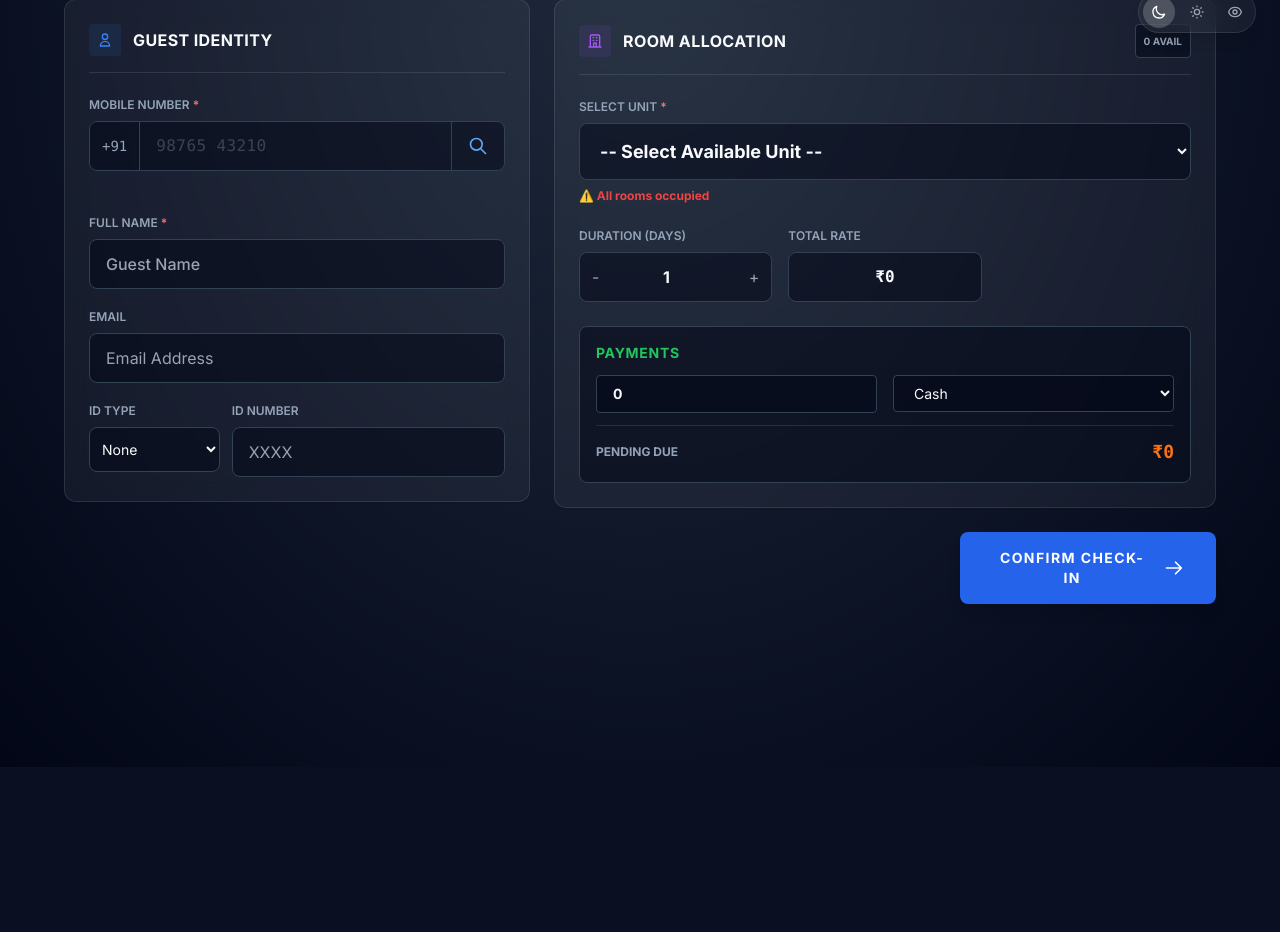
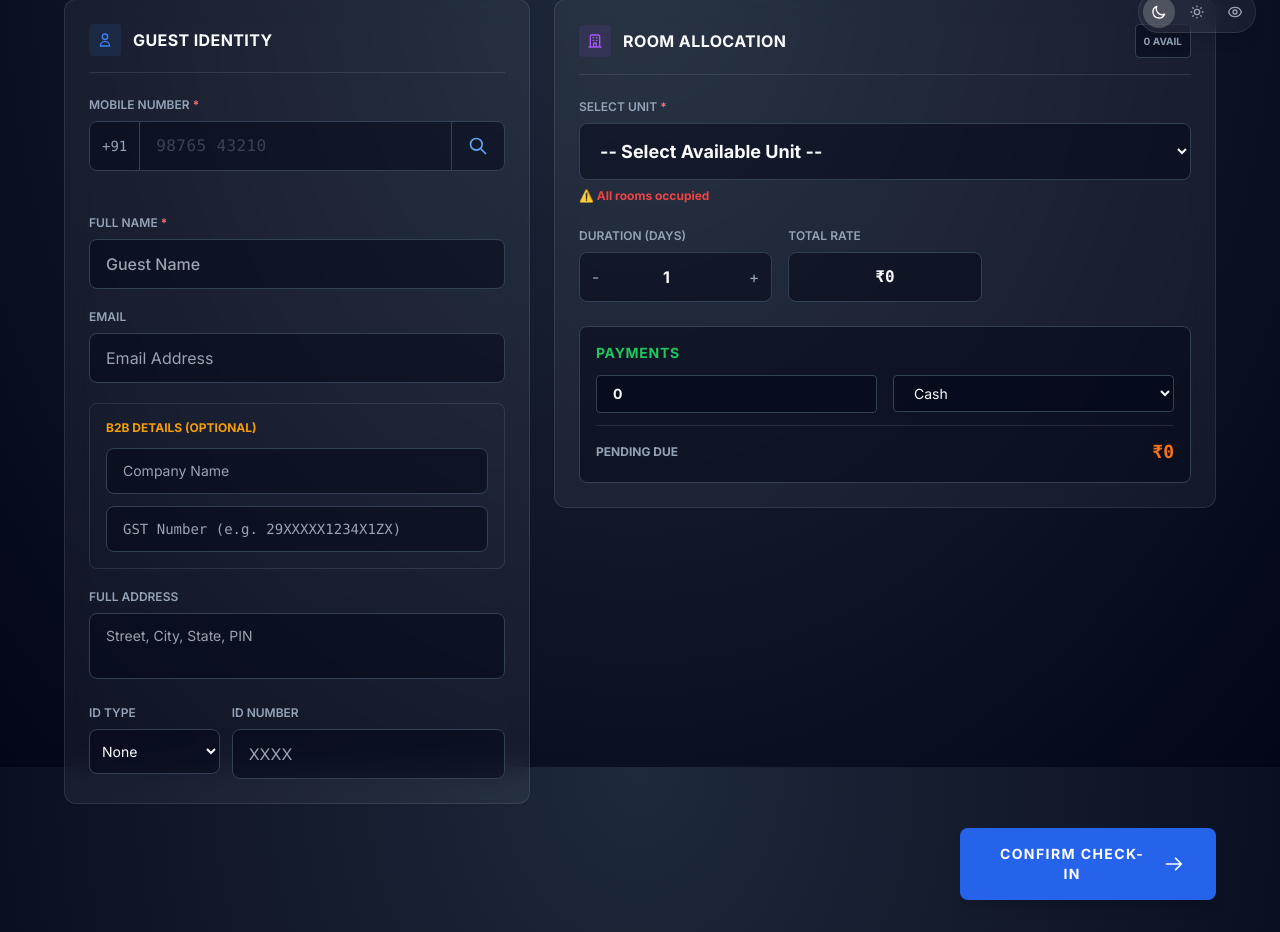
Before and after one commit to ecogainnexus/HotelOS, a PHP site: page /public/checkin.php in a window 1280 px wide. Shown: the part 33-965 px from the top of the page. Before the commit the page ends 637 px from the top, so only its background shows below. Run offline with PHP 8.4, Linux system fonts and the light colour scheme; the visitor is signed in with stand-in values (Sample User, id 1); data that the repository does not hold is empty; some libraries are stand-ins or nearby versions.

Commit message:
feat: Add B2B/Legal fields to Check-In (Company, GST, Address)

```diff
--- a/public/checkin.php
+++ b/public/checkin.php
@@ -52,7 +52,7 @@ if ($_SERVER['REQUEST_METHOD'] === 'POST' && isset($_POST['action']) && $_POST['
     $mobile = $_POST['mobile'] ?? '';
 
     if (strlen($mobile) >= 10) {
-        $stmt = $pdo->prepare("SELECT id, full_name, mobile, email, identity_card_type, identity_card_number, city, state FROM guests WHERE tenant_id = ? AND mobile = ? LIMIT 1");
+        $stmt = $pdo->prepare("SELECT id, full_name, mobile, email, company_name, gst_number, address, identity_card_type, identity_card_number, city, state FROM guests WHERE tenant_id = ? AND mobile = ? LIMIT 1");
         $stmt->execute([$tenantId, $mobile]);
         $guest = $stmt->fetch(PDO::FETCH_ASSOC);
 
@@ -77,6 +77,9 @@ if ($_SERVER['REQUEST_METHOD'] === 'POST' && isset($_POST['action']) && $_POST['
     $guestName = trim($_POST['guest_name'] ?? '');
     $mobile = trim($_POST['mobile'] ?? '');
     $email = trim($_POST['email'] ?? '');
+    $companyName = trim($_POST['company_name'] ?? '');
+    $gstNumber = trim($_POST['gst_number'] ?? '');
+    $address = trim($_POST['address'] ?? '');
     $idType = $_POST['id_type'] ?? '';
     $idNumber = trim($_POST['id_number'] ?? '');
     $city = trim($_POST['city'] ?? '');
@@ -98,12 +101,12 @@ if ($_SERVER['REQUEST_METHOD'] === 'POST' && isset($_POST['action']) && $_POST['
 
             // STEP 1: Create or Update Guest
             if (empty($guestId)) {
-                $stmt = $pdo->prepare("INSERT INTO guests (tenant_id, full_name, mobile, email, identity_card_type, identity_card_number, city, state) VALUES (?, ?, ?, ?, ?, ?, ?, ?)");
-                $stmt->execute([$tenantId, $guestName, $mobile, $email, $idType, $idNumber, $city, $state]);
+                $stmt = $pdo->prepare("INSERT INTO guests (tenant_id, full_name, mobile, email, company_name, gst_number, address, identity_card_type, identity_card_number, city, state) VALUES (?, ?, ?, ?, ?, ?, ?, ?, ?, ?, ?)");
+                $stmt->execute([$tenantId, $guestName, $mobile, $email, $companyName, $gstNumber, $address, $idType, $idNumber, $city, $state]);
                 $guestId = $pdo->lastInsertId();
             } else {
-                $stmt = $pdo->prepare("UPDATE guests SET full_name = ?, email = ?, identity_card_type = ?, identity_card_number = ?, city = ?, state = ? WHERE id = ? AND tenant_id = ?");
-                $stmt->execute([$guestName, $email, $idType, $idNumber, $city, $state, $guestId, $tenantId]);
+                $stmt = $pdo->prepare("UPDATE guests SET full_name = ?, email = ?, company_name = ?, gst_number = ?, address = ?, identity_card_type = ?, identity_card_number = ?, city = ?, state = ? WHERE id = ? AND tenant_id = ?");
+                $stmt->execute([$guestName, $email, $companyName, $gstNumber, $address, $idType, $idNumber, $city, $state, $guestId, $tenantId]);
             }
 
             // STEP 2: Create Booking
@@ -203,6 +206,21 @@ ob_start();
                     <label class="block mb-2 text-xs font-semibold app-text-muted uppercase">Email</label>
                     <input type="email" name="email" x-model="email"
                         class="app-input w-full px-4 py-3 rounded-lg focus:outline-none focus:ring-1 focus:ring-blue-500 transition-all" placeholder="Email Address">
+                </div>
+
+                <!-- Company Details (B2B) -->
+                <div class="mb-5 p-4 rounded-lg bg-[var(--surface-color)]/30 border border-[var(--glass-border)]">
+                    <label class="block mb-3 text-xs font-bold text-amber-500 uppercase">B2B Details (Optional)</label>
+                    <div class="grid grid-cols-1 gap-3">
+                        <input type="text" name="company_name" x-model="companyName" class="app-input w-full px-4 py-3 rounded-lg text-sm focus:outline-none focus:ring-1 focus:ring-amber-500 transition-all" placeholder="Company Name">
+                        <input type="text" name="gst_number" x-model="gstNumber" class="app-input w-full px-4 py-3 rounded-lg text-sm font-mono focus:outline-none focus:ring-1 focus:ring-amber-500 transition-all" placeholder="GST Number (e.g. 29XXXXX1234X1ZX)">
+                    </div>
+                </div>
+
+                <!-- Address (Legal Requirement) -->
+                <div class="mb-5">
+                    <label class="block mb-2 text-xs font-semibold app-text-muted uppercase">Full Address</label>
+                    <textarea name="address" x-model="address" rows="2" class="app-input w-full px-4 py-3 rounded-lg text-sm focus:outline-none focus:ring-1 focus:ring-blue-500 transition-all resize-none" placeholder="Street, City, State, PIN"></textarea>
                 </div>
 
                 <!-- ID Proof -->
@@ -325,6 +343,9 @@ function checkinApp() {
         guestName: '',
         mobile: '',
         email: '',
+        companyName: '',
+        gstNumber: '',
+        address: '',
         idType: '',
         idNumber: '',
         city: '',
@@ -353,6 +374,9 @@ function checkinApp() {
                     this.guestId = data.guest.id;
                     this.guestName = data.guest.full_name;
                     this.email = data.guest.email || '';
+                    this.companyName = data.guest.company_name || '';
+                    this.gstNumber = data.guest.gst_number || '';
+                    this.address = data.guest.address || '';
                     this.idType = data.guest.identity_card_type || '';
                     this.idNumber = data.guest.identity_card_number || '';
                 } else {
```
